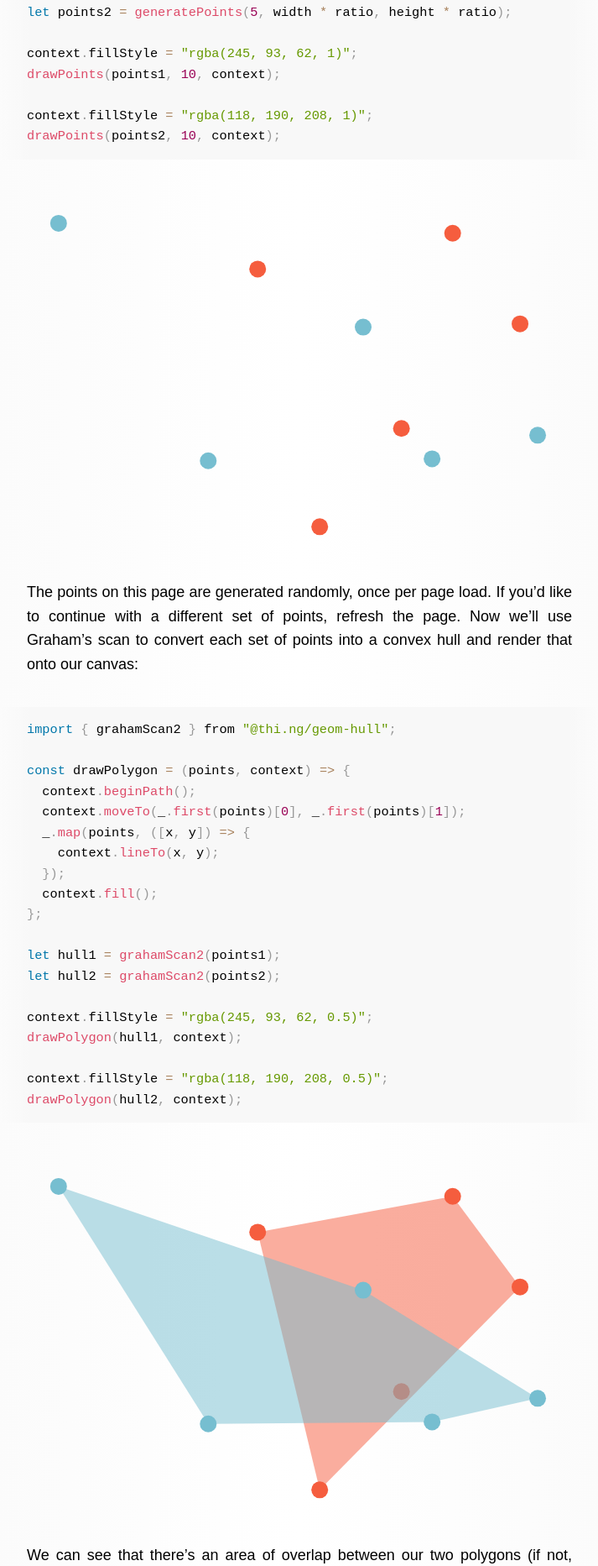
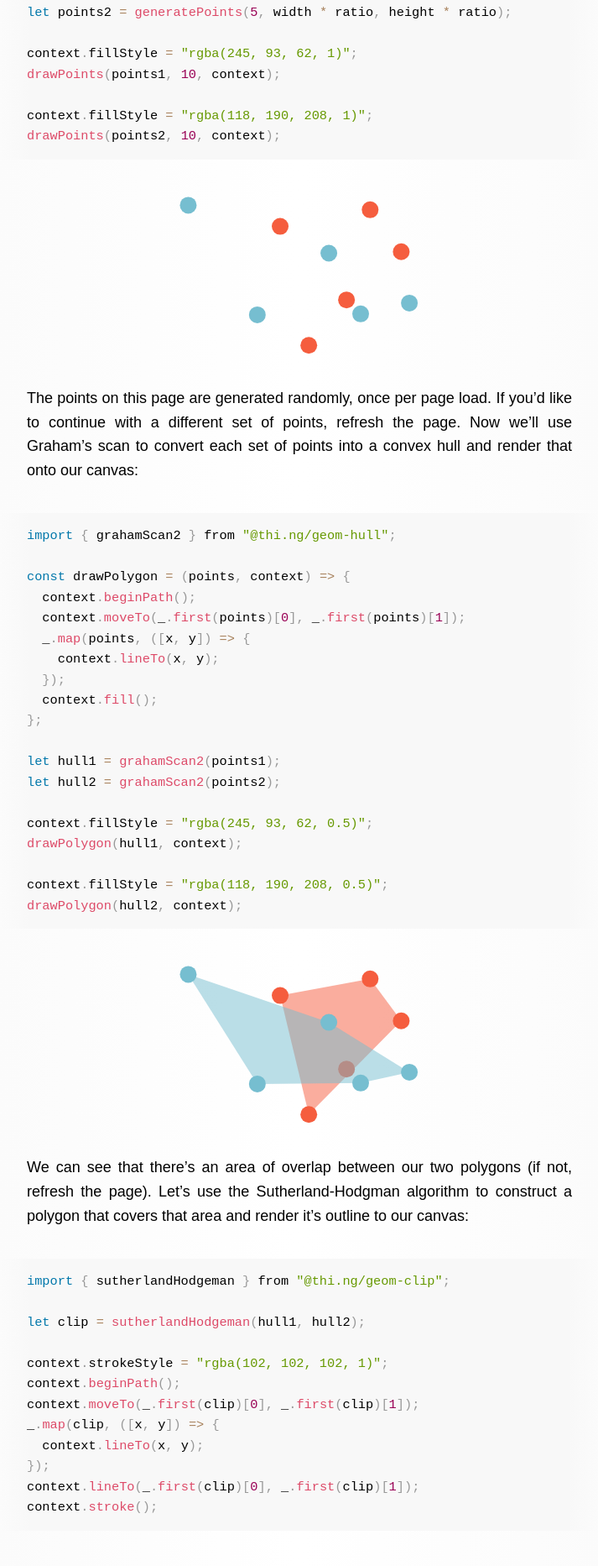
Before and after one commit to pcorey/pcorey.github.io, a Jekyll site: the page built from _posts/2019-07-29-clipping-convex-hulls-with-thing.markdown, in a window 1280 px wide. Shown: the part 2145-4010 px from the top of the page at 84% size, without its empty margins (283-996 px from the left). Built offline with Jekyll 4.4.1, drawn with Linux system fonts in a browser that asks for light colours; nearby versions of some CDN libraries; some web fonts are replaced; comment, search, counter and statistics services are not loaded.

Commit message:
Fixed style block

```diff
--- a/_posts/2019-07-29-clipping-convex-hulls-with-thing.markdown
+++ b/_posts/2019-07-29-clipping-convex-hulls-with-thing.markdown
@@ -8,14 +8,6 @@ tags: ["Javascript", "Geometry", "Thi.ng"]
 related: []
 image: "/img/2019-07-29-clipping-convex-hulls-with-thing/image.png"
 ---
-
-<style>
-canvas {
-  width: 100%;
-  height: 100%;
-}
-</style>
-
 
 I recently found myself knee-deep in a sea of points and polygons. Specifically, I found myself with two polygons represented by two random sets of two dimensional points. I wanted to convert each set of points into a convex polygon, or a [convex hull](https://en.wikipedia.org/wiki/Convex_hull), and find the overlapping area between the two.
 
@@ -152,3 +144,10 @@ As you can see, with the right tools at our disposal, this potentially difficult
 <script src="/js/2019-07-29-clipping-convex-hulls-with-thing/runtime.js"></script>
 <script src="/js/2019-07-29-clipping-convex-hulls-with-thing/app.js"></script>
 <script src="/js/2019-07-29-clipping-convex-hulls-with-thing/main.js"></script>
+
+<style>
+canvas {
+  width: 100%;
+  height: 100%;
+}
+</style>
```
